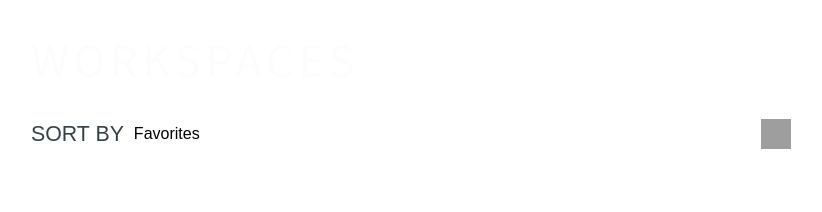
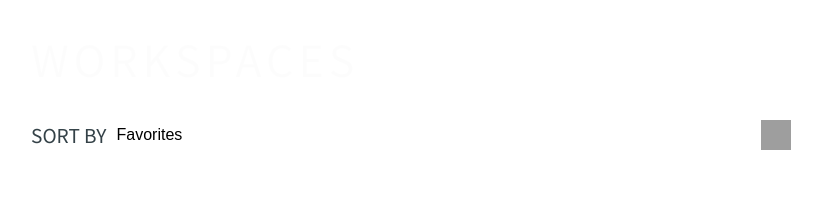
Before and after one commit to madhug/workspaces, a React (Create React App) app: page / in a window 1280 px wide. Shown: the top 212 px of the page, without its empty margins (229-1051 px from the left). Built offline with nearby package versions, Linux system fonts and the light colour scheme; grey boxes are pictures that could not be loaded; the HTML template or start-up script is replaced by a standard one.

Commit message:
fixing fonts

```diff
--- a/src/components/pages/workspaces/workspaces.css
+++ b/src/components/pages/workspaces/workspaces.css
@@ -79,6 +79,7 @@ p {
     color: #112128;
     opacity: 0.85;
     margin-right: 10px;
+    font-family: 'Source Sans Pro';
 }
 
 /** Styles for mobile **/
```
